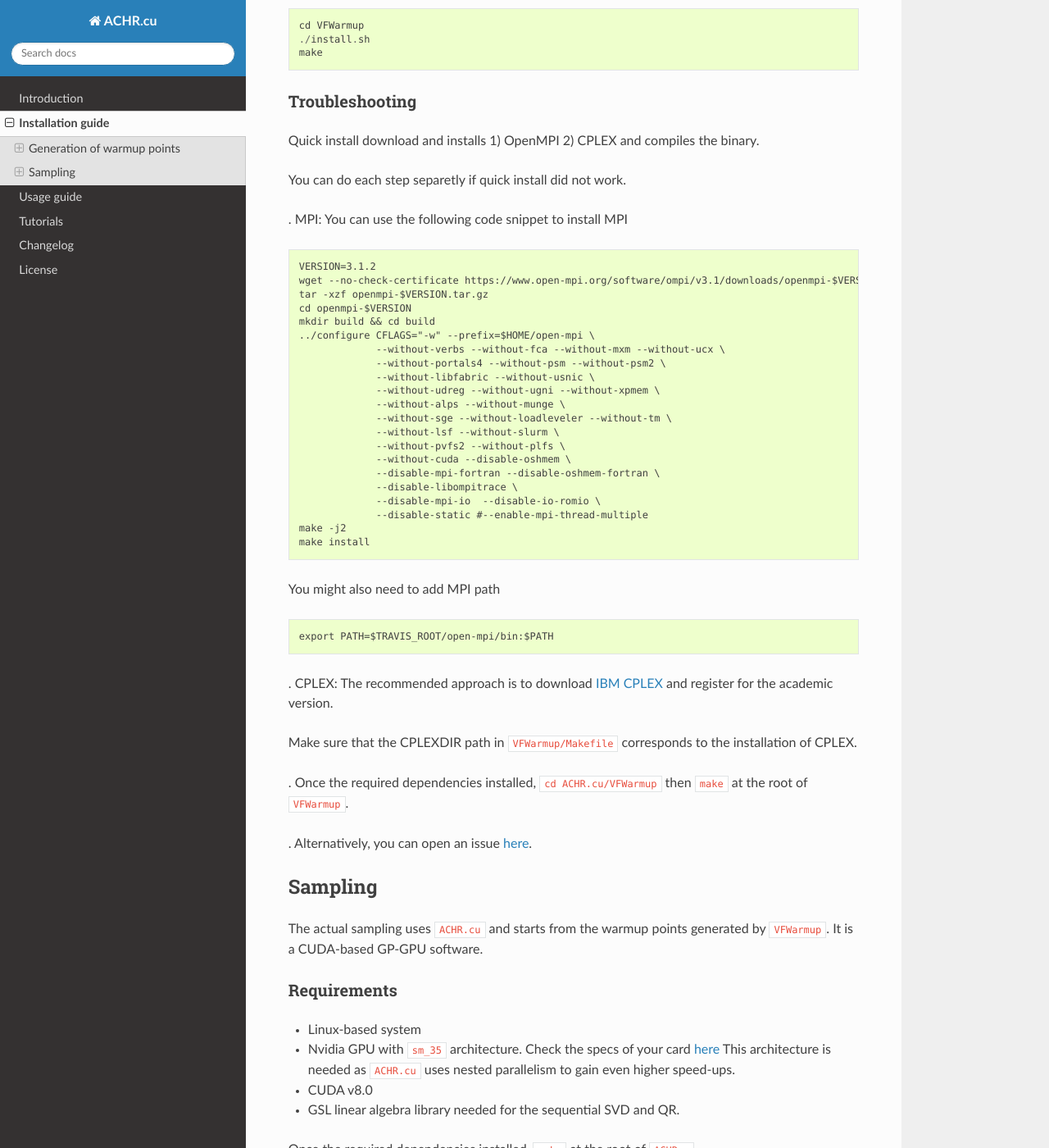
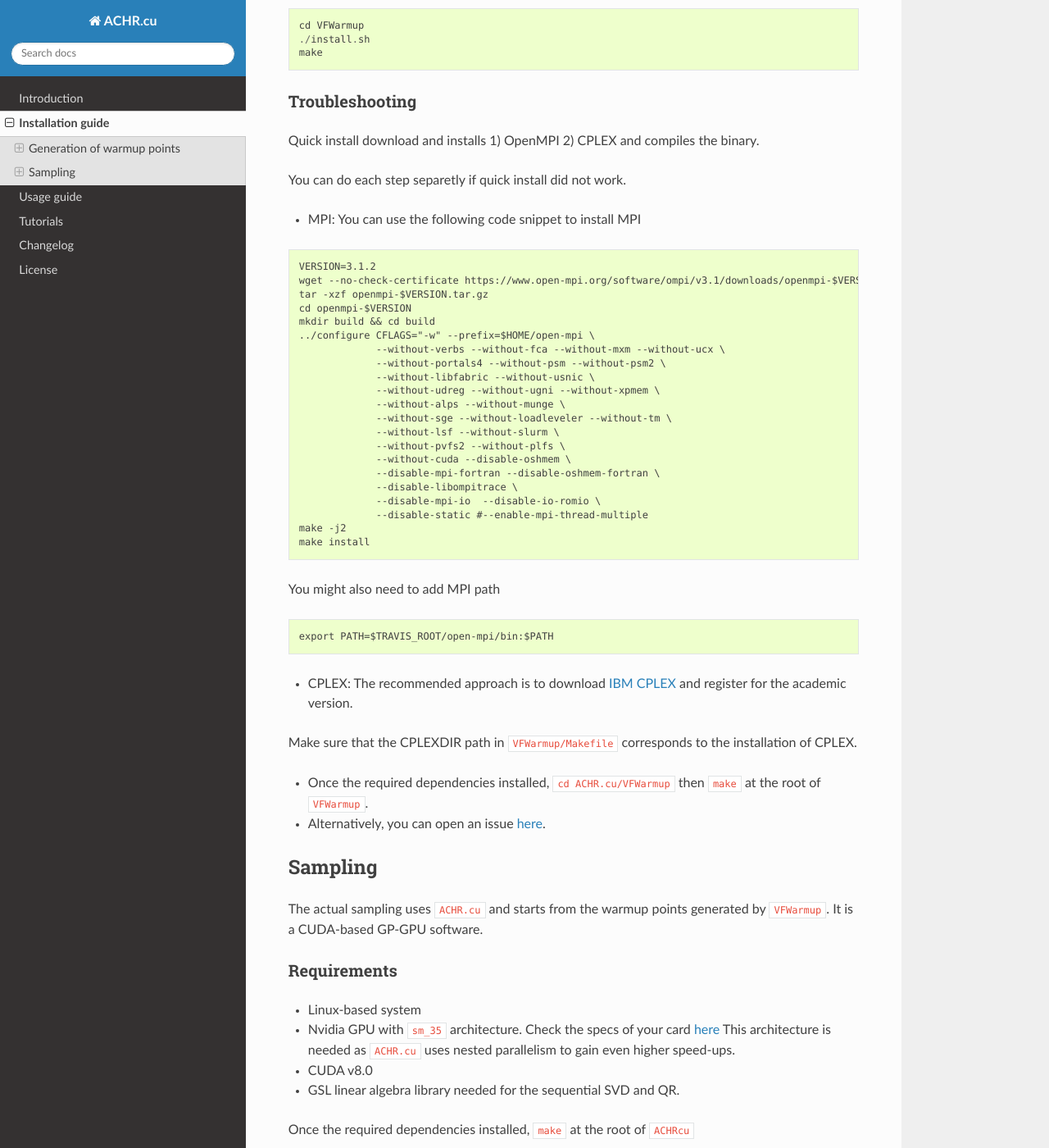
Before and after one commit to marouenbg/ACHR.cu, a Sphinx documentation site: the page built from docs/install/index.md, in a window 1280 px wide and 1400 px high, scrolled down 571 px. Shown: the whole window at 82% size. Built offline with Sphinx 7.4.7 and the Read the Docs theme 2.0.0, drawn with Linux system fonts in a browser that asks for light colours.

Commit message:
fixed typos in docs

````diff
--- a/docs/conf.py
+++ b/docs/conf.py
@@ -26,7 +26,7 @@ author = u'Marouen Ben Guebila'
 # The short X.Y version
 version = u''
 # The full version, including alpha/beta/rc tags
-release = u'1.0'
+release = u'0.1'
 
 
 # -- General configuration ---------------------------------------------------
--- a/docs/install/index.md
+++ b/docs/install/index.md
@@ -28,7 +28,7 @@ Quick install download and installs 1) OpenMPI 2) CPLEX and compiles the binary.
 
 You can do each step separetly if quick install did not work.
 
-. MPI: You can use the following code snippet to install MPI
++ MPI: You can use the following code snippet to install MPI
 ```
 VERSION=3.1.2
 wget --no-check-certificate https://www.open-mpi.org/software/ompi/v3.1/downloads/openmpi-$VERSION.tar.gz
@@ -57,13 +57,13 @@ You might also need to add MPI path
 ```
 export PATH=$TRAVIS_ROOT/open-mpi/bin:$PATH
 ```
-. CPLEX: The recommended approach is to download [IBM CPLEX](http://www-03.ibm.com/software/products/fr/ibmilogcpleoptistud) and register for the academic version.
++ CPLEX: The recommended approach is to download [IBM CPLEX](http://www-03.ibm.com/software/products/fr/ibmilogcpleoptistud) and register for the academic version.
 
 Make sure that the CPLEXDIR path in `VFWarmup/Makefile` corresponds to the installation of CPLEX.
 
-. Once the required dependencies installed, `cd ACHR.cu/VFWarmup` then `make` at the root of `VFWarmup`.
++ Once the required dependencies installed, `cd ACHR.cu/VFWarmup` then `make` at the root of `VFWarmup`.
 
-. Alternatively, you can open an issue [here](https://github.com/marouenbg/ACHR.cu/issues).
++ Alternatively, you can open an issue [here](https://github.com/marouenbg/ACHR.cu/issues).
 
 ## Sampling
 
````
